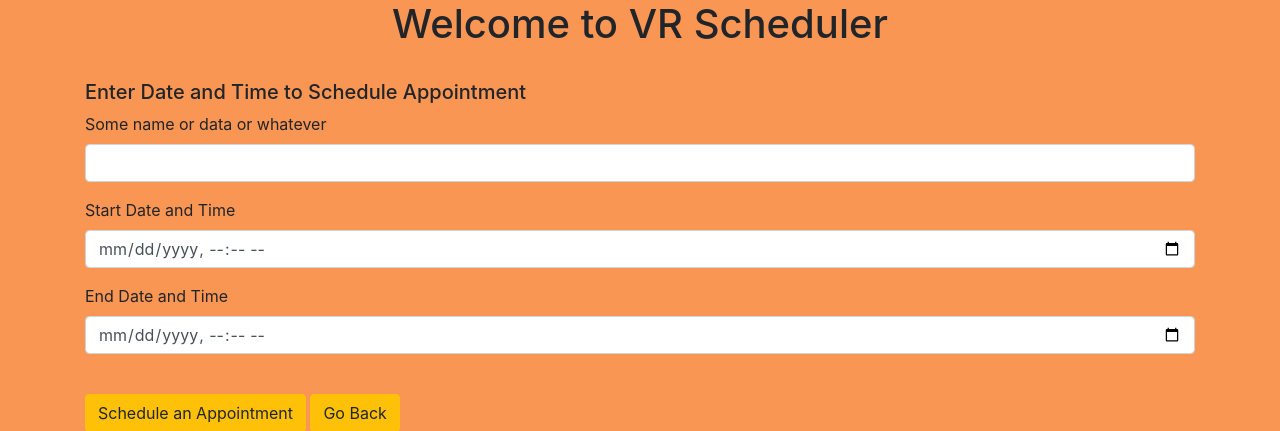
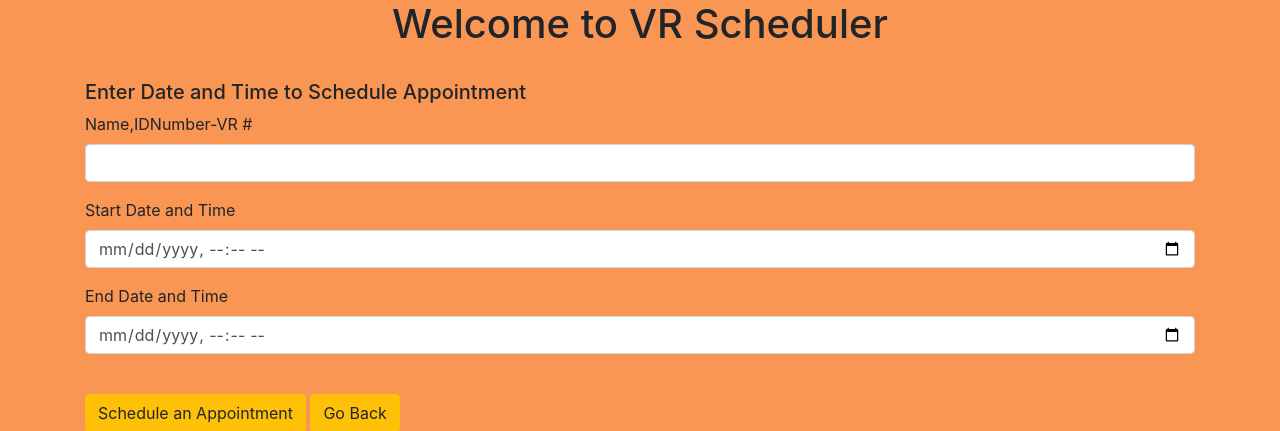
Before and after one commit to pgnkalangango/VR-Lab-project-master, a Flask app: page /schedule in a window 1280 px wide. Shown: the part 56-487 px from the top of the page. Run offline with Flask 2, Linux system fonts and the light colour scheme; some libraries are stand-ins or nearby versions.

Commit message:
Commit 2

```diff
--- a/project-master/VR_Lab Scheduler/Website/templates/home.html
+++ b/project-master/VR_Lab Scheduler/Website/templates/home.html
@@ -90,7 +90,6 @@
         <a class="nav-item nav-link active" href="#">Home</a>
         <a class="nav-item nav-link" href="{{url_for('views.schedule')}}">Schedule an Appointment</a>
         <a class="nav-item nav-link" href="{{url_for('views.schedule_list')}}">View Schedule</a>
-        <a class="nav-item nav-link" href="{{url_for('views.schedule_list')}}">Update Your Appointment</a>
       </ul>
       <br/>
     </div>
--- a/project-master/VR_Lab Scheduler/Website/templates/schedule.html
+++ b/project-master/VR_Lab Scheduler/Website/templates/schedule.html
@@ -13,7 +13,7 @@
 
 <form method="POST">
   <div class="form-group">
-    <label for="startdatetime">Some name or data or whatever</label>
+    <label for="startdatetime">Name,IDNumber-VR #</label>
     <input
       type="text"
       class="form-control"
--- a/project-master/VR_Lab Scheduler/Website/templates/updateSched.html
+++ b/project-master/VR_Lab Scheduler/Website/templates/updateSched.html
@@ -12,7 +12,7 @@
 
 <form action="/updateSched/{{tasks.id}}" METHOD="POST">
   <div class="form-group">
-    <label for="startdatetime">Some name or data or whatever</label>
+    <label for="startdatetime">Name,IDNumber-VR #</label>
     <input
       type="text"
       class="form-control"
```
Also changed, not shown: project-master/VR_Lab Scheduler/Website/database.db.
